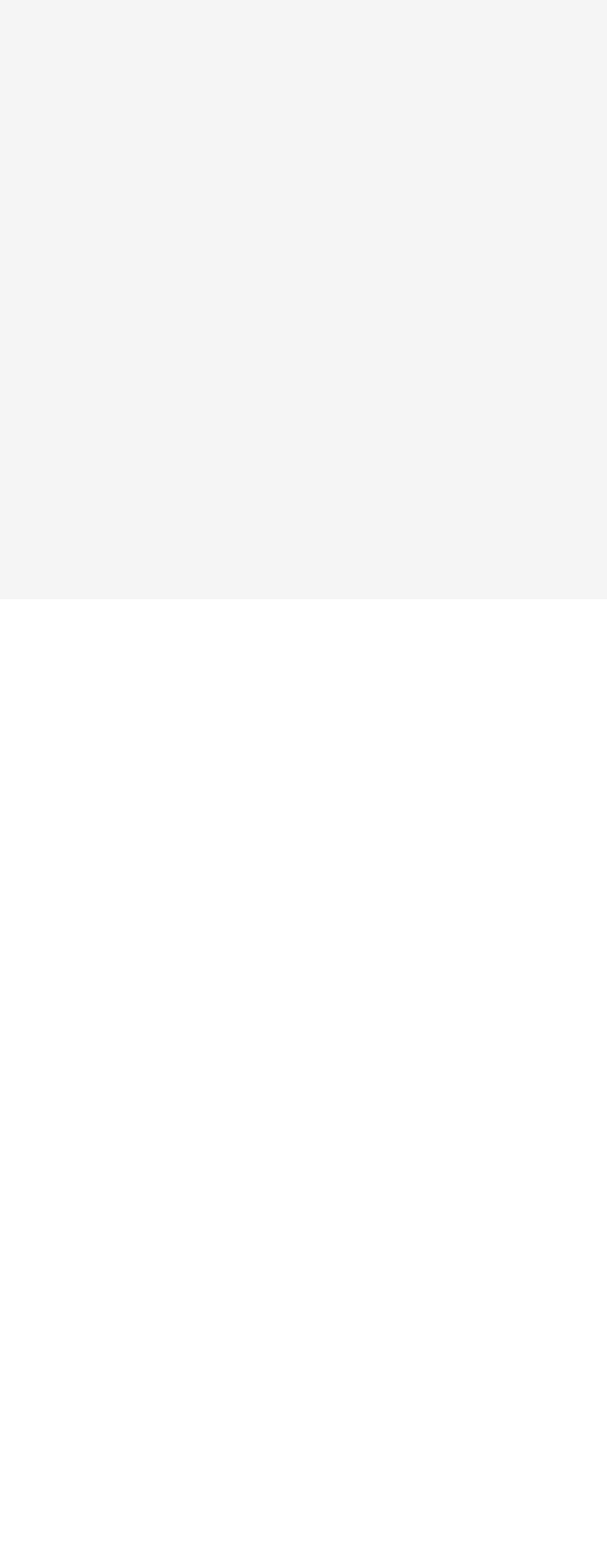
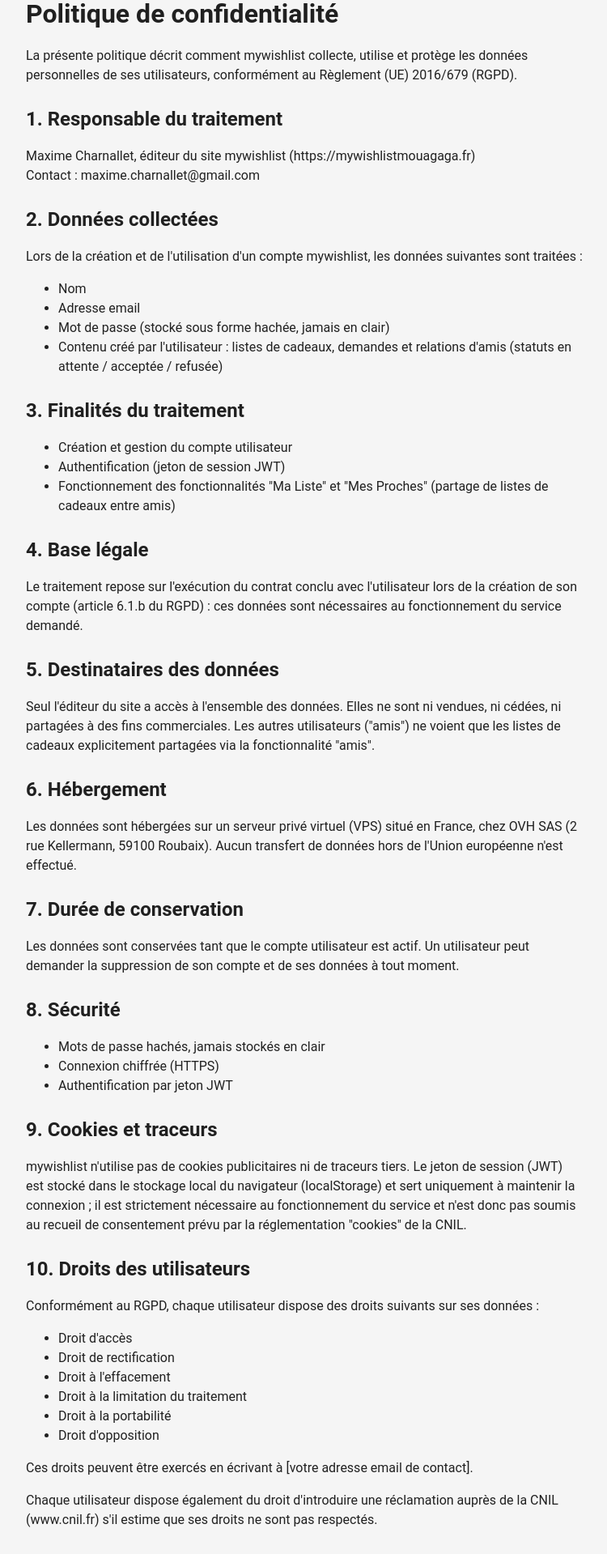
Before and after one commit to maximcharnallet/mywishlist, a Vue app in the folder mwl-app/mwl-frontend/: page /confidentialpolicy in a window 1280 px wide. Before the commit this address had no page. Shown: the part 60-1979 px from the top of the page at 81% size, without its empty margins (264-1014 px from the left). Before the commit the page ends 800 px from the top, so only its background shows below. Built offline with nearby package versions, Linux system fonts and the light colour scheme; a small style sheet from the web is missing.

Commit message:
chore(legal): add legal mentions and confidential policy

```diff
--- a/mwl-app/mwl-frontend/src/features/auth/components/Login.vue
+++ b/mwl-app/mwl-frontend/src/features/auth/components/Login.vue
@@ -19,10 +19,9 @@
 </script>
 <template>
   <v-container class="d-flex align-center justify-center" style="min-height: 100vh;">
+    <div class="d-flex flex-column align-center">
       <v-card width="400">
-      <h1 class="text-center mt-4">
-        My Whish List
-      </h1>
+        <h1 class="text-center mt-4">My Whish List</h1>
         <v-img src="/logo.png" height="150"></v-img>
         <v-card-title class="text-center">Connexion</v-card-title>
         <v-card-text>
@@ -34,5 +33,12 @@
           <v-btn color="primary" class="mt-2" block @click="toRegister">S'enregistrer</v-btn>
         </v-card-text>
       </v-card>
+
+      <div class="text-caption text-medium-emphasis mt-4">
+        <router-link to="/legalmentions" class="text-medium-emphasis">Mentions légales</router-link>
+        ·
+        <router-link to="/confidentialpolicy" class="text-medium-emphasis">Politique de confidentialité</router-link>
+      </div>
+    </div>
   </v-container>
 </template>
--- /dev/null
+++ b/mwl-app/mwl-frontend/src/features/legal/ConfidentialPolicy.vue
@@ -0,0 +1,106 @@
+<script setup lang="ts">
+</script>
+
+<template>
+  <v-container class="py-8" style="max-width: 720px;">
+    <h1 class="text-h5 font-weight-bold mb-1">Politique de confidentialité</h1>
+
+    <p class="mb-4">
+      La présente politique décrit comment mywishlist collecte, utilise et protège les données
+      personnelles de ses utilisateurs, conformément au Règlement (UE) 2016/679 (RGPD).
+    </p>
+
+    <h2 class="text-subtitle-1 font-weight-bold mt-6 mb-2">1. Responsable du traitement</h2>
+    <p class="mb-4">
+      Maxime Charnallet, éditeur du site mywishlist
+      (https://mywishlistmouagaga.fr)<br />
+      Contact : maxime.charnallet@gmail.com
+    </p>
+
+    <h2 class="text-subtitle-1 font-weight-bold mt-6 mb-2">2. Données collectées</h2>
+    <p class="mb-2">
+      Lors de la création et de l'utilisation d'un compte mywishlist, les données suivantes sont
+      traitées :
+    </p>
+    <ul class="mb-4">
+      <li>Nom</li>
+      <li>Adresse email</li>
+      <li>Mot de passe (stocké sous forme hachée, jamais en clair)</li>
+      <li>
+        Contenu créé par l'utilisateur : listes de cadeaux, demandes et relations d'amis (statuts en
+        attente / acceptée / refusée)
+      </li>
+    </ul>
+
+    <h2 class="text-subtitle-1 font-weight-bold mt-6 mb-2">3. Finalités du traitement</h2>
+    <ul class="mb-4">
+      <li>Création et gestion du compte utilisateur</li>
+      <li>Authentification (jeton de session JWT)</li>
+      <li>Fonctionnement des fonctionnalités "Ma Liste" et "Mes Proches" (partage de listes de cadeaux entre amis)</li>
+    </ul>
+
+    <h2 class="text-subtitle-1 font-weight-bold mt-6 mb-2">4. Base légale</h2>
+    <p class="mb-4">
+      Le traitement repose sur l'exécution du contrat conclu avec l'utilisateur lors de la création de
+      son compte (article 6.1.b du RGPD) : ces données sont nécessaires au fonctionnement du service
+      demandé.
+    </p>
+
+    <h2 class="text-subtitle-1 font-weight-bold mt-6 mb-2">5. Destinataires des données</h2>
+    <p class="mb-4">
+      Seul l'éditeur du site a accès à l'ensemble des données. Elles ne sont ni vendues, ni cédées, ni
+      partagées à des fins commerciales. Les autres utilisateurs ("amis") ne voient que les listes de
+      cadeaux explicitement partagées via la fonctionnalité "amis".
+    </p>
+
+    <h2 class="text-subtitle-1 font-weight-bold mt-6 mb-2">6. Hébergement</h2>
+    <p class="mb-4">
+      Les données sont hébergées sur un serveur privé virtuel (VPS) situé en France, chez OVH SAS
+      (2 rue Kellermann, 59100 Roubaix). Aucun transfert de données hors de l'Union européenne n'est
+      effectué.
+    </p>
+
+    <h2 class="text-subtitle-1 font-weight-bold mt-6 mb-2">7. Durée de conservation</h2>
+    <p class="mb-4">
+      Les données sont conservées tant que le compte utilisateur est actif. Un utilisateur peut demander
+      la suppression de son compte et de ses données à tout moment.
+    </p>
+
+    <h2 class="text-subtitle-1 font-weight-bold mt-6 mb-2">8. Sécurité</h2>
+    <ul class="mb-4">
+      <li>Mots de passe hachés, jamais stockés en clair</li>
+      <li>Connexion chiffrée (HTTPS)</li>
+      <li>Authentification par jeton JWT</li>
+    </ul>
+
+    <h2 class="text-subtitle-1 font-weight-bold mt-6 mb-2">9. Cookies et traceurs</h2>
+    <p class="mb-4">
+      mywishlist n'utilise pas de cookies publicitaires ni de traceurs tiers. Le jeton de session (JWT)
+      est stocké dans le stockage local du navigateur (localStorage) et sert uniquement à maintenir la
+      connexion ; il est strictement nécessaire au fonctionnement du service et n'est donc pas soumis au
+      recueil de consentement prévu par la réglementation "cookies" de la CNIL.
+    </p>
+
+    <h2 class="text-subtitle-1 font-weight-bold mt-6 mb-2">10. Droits des utilisateurs</h2>
+    <p class="mb-2">Conformément au RGPD, chaque utilisateur dispose des droits suivants sur ses données :</p>
+    <ul class="mb-4">
+      <li>Droit d'accès</li>
+      <li>Droit de rectification</li>
+      <li>Droit à l'effacement</li>
+      <li>Droit à la limitation du traitement</li>
+      <li>Droit à la portabilité</li>
+      <li>Droit d'opposition</li>
+    </ul>
+    <p class="mb-4">Ces droits peuvent être exercés en écrivant à [votre adresse email de contact].</p>
+    <p class="mb-4">
+      Chaque utilisateur dispose également du droit d'introduire une réclamation auprès de la CNIL
+      (www.cnil.fr) s'il estime que ses droits ne sont pas respectés.
+    </p>
+
+    <h2 class="text-subtitle-1 font-weight-bold mt-6 mb-2">11. Modification de la politique</h2>
+    <p>
+      Cette politique peut être mise à jour ; la date de dernière modification figure en haut de ce
+      document.
+    </p>
+  </v-container>
+</template>
--- /dev/null
+++ b/mwl-app/mwl-frontend/src/features/legal/LegalMentions.vue
@@ -0,0 +1,59 @@
+<script setup lang="ts">
+</script>
+
+<template>
+  <v-container class="py-8" style="max-width: 720px;">
+    <h1 class="text-h5 font-weight-bold mb-1">Mentions légales</h1>
+
+    <p class="mb-4">
+      Conformément à l'article 1-1 de la loi n°2004-575 du 21 juin 2004 pour la confiance dans l'économie
+      numérique (LCEN), telle que modifiée par la loi n°2024-449 du 21 mai 2024 (loi SREN), il est précisé
+      aux utilisateurs du site mywishlist les informations suivantes.
+    </p>
+
+    <h2 class="text-subtitle-1 font-weight-bold mt-6 mb-2">1. Éditeur du site</h2>
+    <p class="mb-4">
+      Le site mywishlist, accessible à l'adresse https://mywishlistmouagaga.fr, est édité à titre non
+      professionnel par une personne physique.
+    </p>
+    <p class="mb-4">
+      Les personnes éditant un site à titre non professionnel peuvent, pour préserver leur anonymat, ne
+      rendre publiques que les coordonnées de leur hébergeur, à condition de lui avoir communiqué leurs
+      propres éléments d'identification. C'est le cas ici : ces informations ont été transmises à
+      l'hébergeur mentionné ci-dessous via le compte d'hébergement.
+    </p>
+    <p class="mb-4">Contact : maxime.charnallet@gmail.com</p>
+
+    <h2 class="text-subtitle-1 font-weight-bold mt-6 mb-2">2. Directeur de la publication</h2>
+    <p class="mb-4">Le directeur de la publication est l'éditeur du site mentionné à l'article 1.</p>
+
+    <h2 class="text-subtitle-1 font-weight-bold mt-6 mb-2">3. Hébergeur</h2>
+    <p class="mb-4">
+      OVH SAS<br />
+      2 rue Kellermann<br />
+      59100 Roubaix, France<br />
+      RCS Lille Métropole 424 761 419<br />
+      <a href="https://www.ovhcloud.com" target="_blank" rel="noopener">www.ovhcloud.com</a>
+    </p>
+
+    <h2 class="text-subtitle-1 font-weight-bold mt-6 mb-2">4. Propriété intellectuelle</h2>
+    <p class="mb-4">
+      L'ensemble des éléments composant le site mywishlist (structure, code, textes, logo, charte
+      graphique) est protégé par le droit de la propriété intellectuelle. Toute reproduction non
+      autorisée, totale ou partielle, est interdite.
+    </p>
+
+    <h2 class="text-subtitle-1 font-weight-bold mt-6 mb-2">5. Données personnelles</h2>
+    <p class="mb-4">
+      Le traitement des données personnelles des utilisateurs est décrit dans la
+      <router-link to="/confidentialpolicy">politique de confidentialité</router-link>.
+    </p>
+
+    <h2 class="text-subtitle-1 font-weight-bold mt-6 mb-2">6. Responsabilité</h2>
+    <p>
+      Le site mywishlist est fourni à titre gratuit et non commercial, "en l'état". L'éditeur s'efforce
+      d'assurer la disponibilité et l'exactitude des informations mais ne saurait être tenu responsable
+      des interruptions de service, coupures, ou erreurs éventuelles.
+    </p>
+  </v-container>
+</template>
--- a/mwl-app/mwl-frontend/src/layout/Accueil.vue
+++ b/mwl-app/mwl-frontend/src/layout/Accueil.vue
@@ -95,11 +95,20 @@
       </v-window>
     </v-main>
 
+    <v-footer app class="justify-center text-caption">
+      <router-link to="/legalmentions" class="text-medium-emphasis">Mentions légales</router-link>
+      ·
+      <router-link to="/confidentialpolicy" class="text-medium-emphasis">Politique de confidentialité</router-link>
+    </v-footer>
+
+
+
     <v-bottom-navigation v-model="currentTab" color="primary" grow>
       <v-btn value="wishlist"><v-icon>mdi-gift</v-icon><span>Ma Liste</span></v-btn>
       <v-btn value="friends"><v-icon>mdi-account-group</v-icon><span>Mes Proches</span></v-btn>
       <v-btn value="profil"><v-icon>mdi-account</v-icon><span>Profil</span></v-btn>
     </v-bottom-navigation>
+
   </v-layout>
 </template>
 
--- a/mwl-app/mwl-frontend/src/router/index.ts
+++ b/mwl-app/mwl-frontend/src/router/index.ts
@@ -3,10 +3,14 @@
 import Login from '@/features/auth/components/Login.vue'
 import Register from '@/features/auth/components/Register.vue'
 import Accueil from '@/layout/Accueil.vue'
+import LegalMentions from '@/features/legal/LegalMentions.vue'
+import ConfidentialPolicy from '@/features/legal/ConfidentialPolicy.vue'
 
 const publicRoutes: RouteRecordRaw[] = [
   { path: '/login', name: 'login', component: Login },
   { path: '/register', name: 'register', component: Register },
+  { path: '/legalmentions', name: 'legalmentions', component: LegalMentions },
+  { path: '/confidentialpolicy', name: 'confidentialpolicy', component: ConfidentialPolicy }
 ]
 
 const privateRoutes: RouteRecordRaw[] = [
```
Lines whose indentation alone changed are shown as unchanged.
